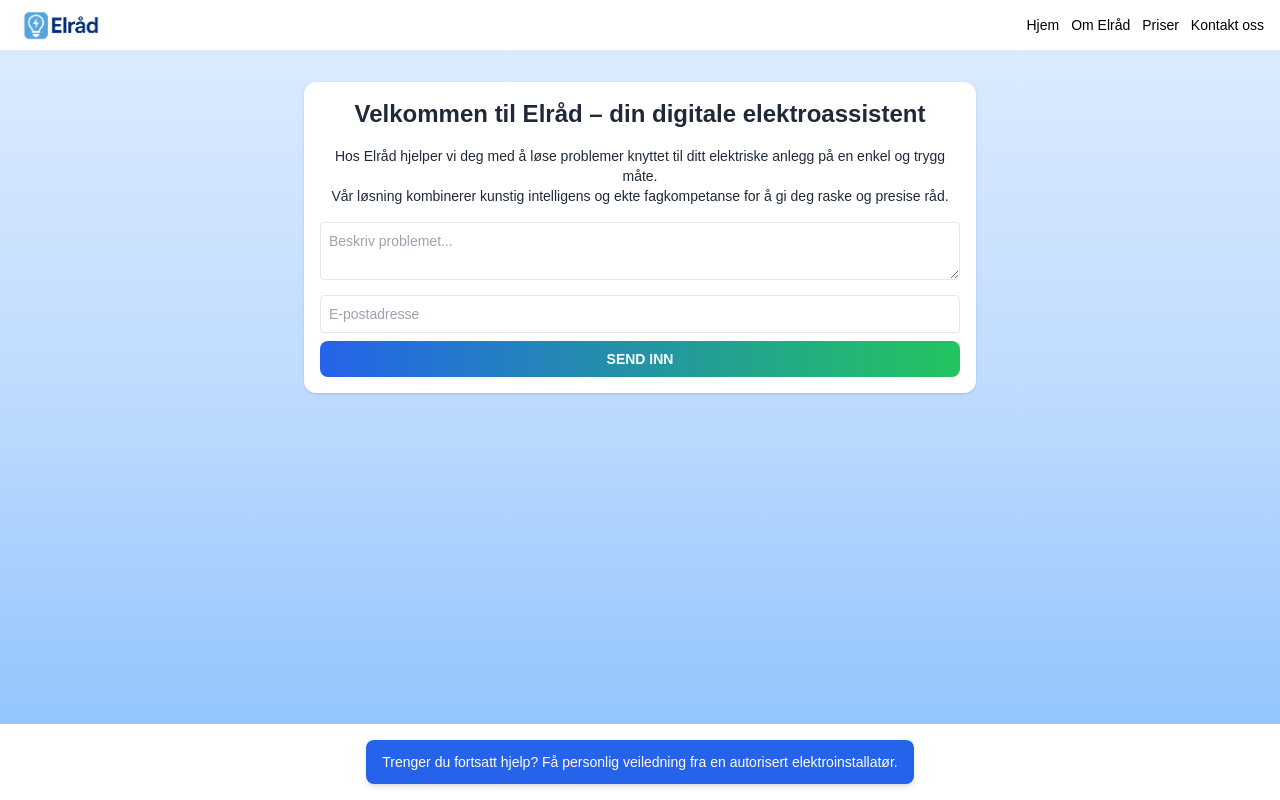
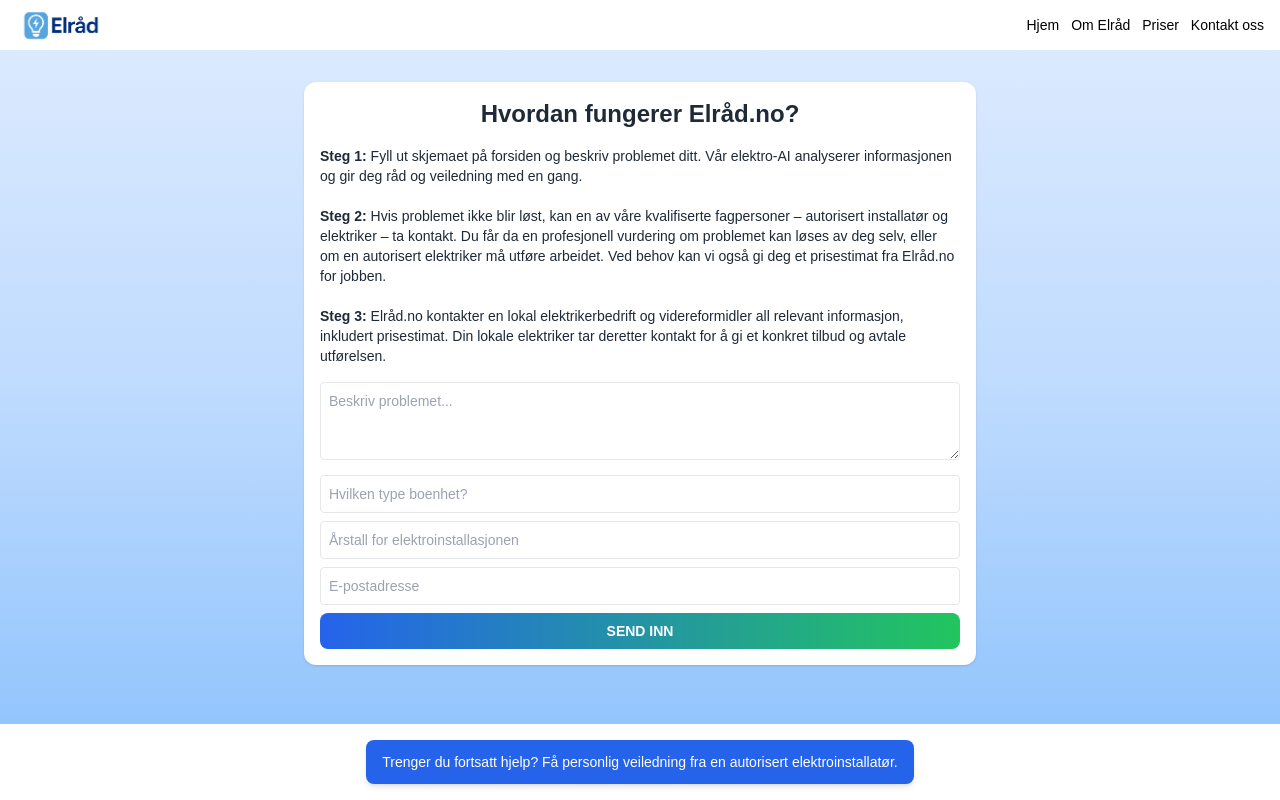
Before and after one commit to elpreben/elraad-v63, a Next.js app: page / in a window 1280 px wide. Built offline with nearby package versions, Linux system fonts and the light colour scheme.

Commit message:
Add files via upload

```diff
--- a/pages/index.js
+++ b/pages/index.js
@@ -11,12 +11,14 @@ export default function Home() {
 
     const email = e.target.email.value;
     const description = e.target.problem.value;
+    const boenhet = e.target.boenhet.value;
+    const aarstall = e.target.aarstall.value;
 
     try {
       const response = await fetch('/api/send-email', {
         method: 'POST',
         headers: { 'Content-Type': 'application/json' },
-        body: JSON.stringify({ email, description }),
+        body: JSON.stringify({ email, description, boenhet, aarstall }),
       });
 
       if (response.ok) {
@@ -38,12 +40,14 @@ export default function Home() {
         {!submitted ? (
           <>
             <h1 className="text-2xl font-bold mb-4 text-center">
-              Velkommen til Elråd – din digitale elektroassistent
+              Hvordan fungerer Elråd.no?
             </h1>
-            <p className="mb-4 text-sm text-center">
-              Hos Elråd hjelper vi deg med å løse problemer knyttet til ditt elektriske anlegg på en enkel og trygg måte.
-              <br />
-              Vår løsning kombinerer kunstig intelligens og ekte fagkompetanse for å gi deg raske og presise råd.
+            <p className="mb-4 text-sm text-left">
+              <strong>Steg 1:</strong> Fyll ut skjemaet på forsiden og beskriv problemet ditt. Vår elektro-AI analyserer informasjonen og gir deg råd og veiledning med en gang.
+              <br /><br />
+              <strong>Steg 2:</strong> Hvis problemet ikke blir løst, kan en av våre kvalifiserte fagpersoner – autorisert installatør og elektriker – ta kontakt. Du får da en profesjonell vurdering om problemet kan løses av deg selv, eller om en autorisert elektriker må utføre arbeidet. Ved behov kan vi også gi deg et prisestimat fra Elråd.no for jobben.
+              <br /><br />
+              <strong>Steg 3:</strong> Elråd.no kontakter en lokal elektrikerbedrift og videreformidler all relevant informasjon, inkludert prisestimat. Din lokale elektriker tar deretter kontakt for å gi et konkret tilbud og avtale utførelsen.
             </p>
             <form onSubmit={handleSubmit} className="space-y-2">
               <textarea
@@ -51,7 +55,21 @@ export default function Home() {
                 className="w-full border p-2 rounded text-sm"
                 placeholder="Beskriv problemet..."
                 required
-                rows="2"
+                rows="3"
+              />
+              <input
+                name="boenhet"
+                type="text"
+                className="w-full border p-2 rounded text-sm"
+                placeholder="Hvilken type boenhet?"
+                required
+              />
+              <input
+                name="aarstall"
+                type="text"
+                className="w-full border p-2 rounded text-sm"
+                placeholder="Årstall for elektroinstallasjonen"
+                required
               />
               <input
                 name="email"
```
